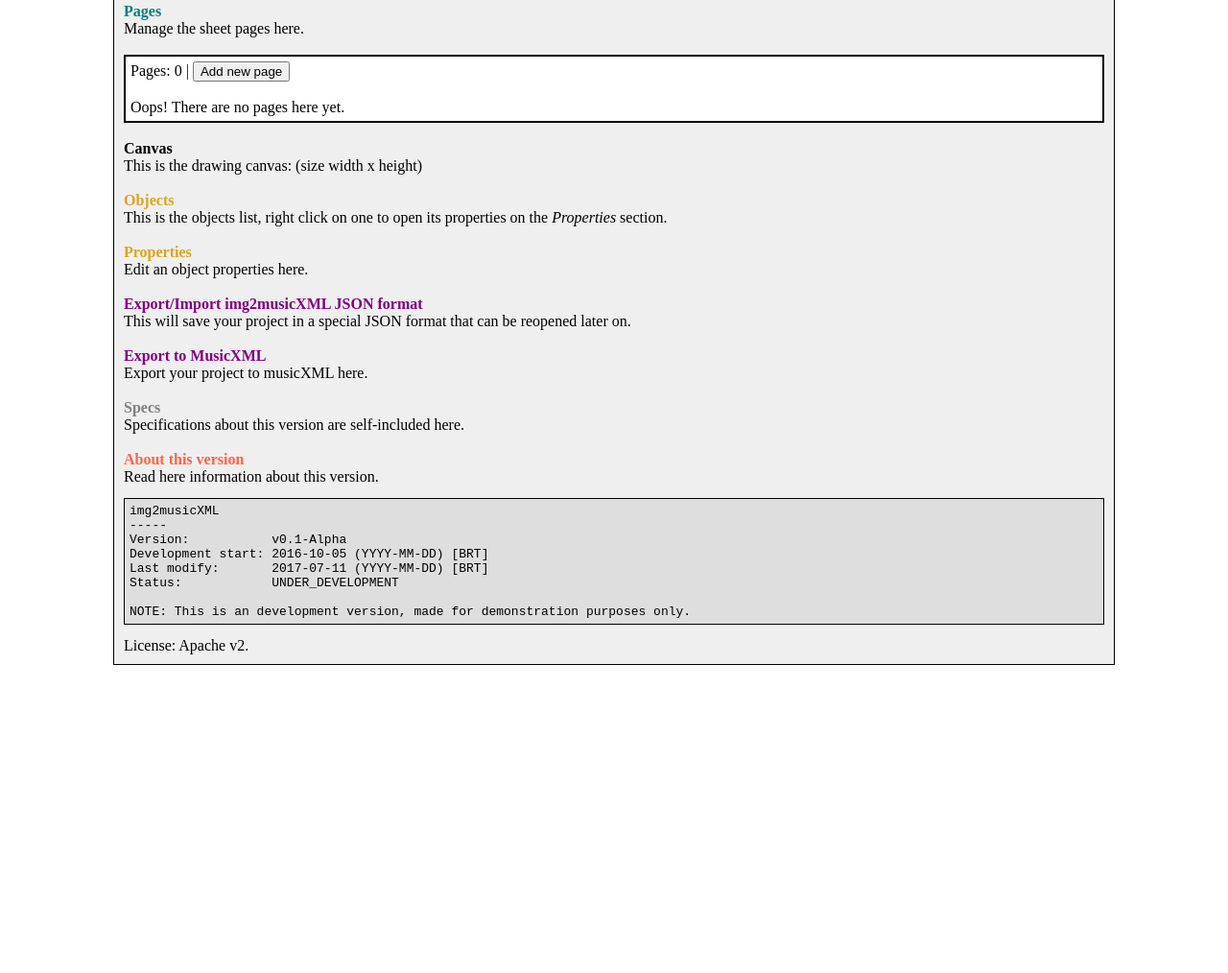
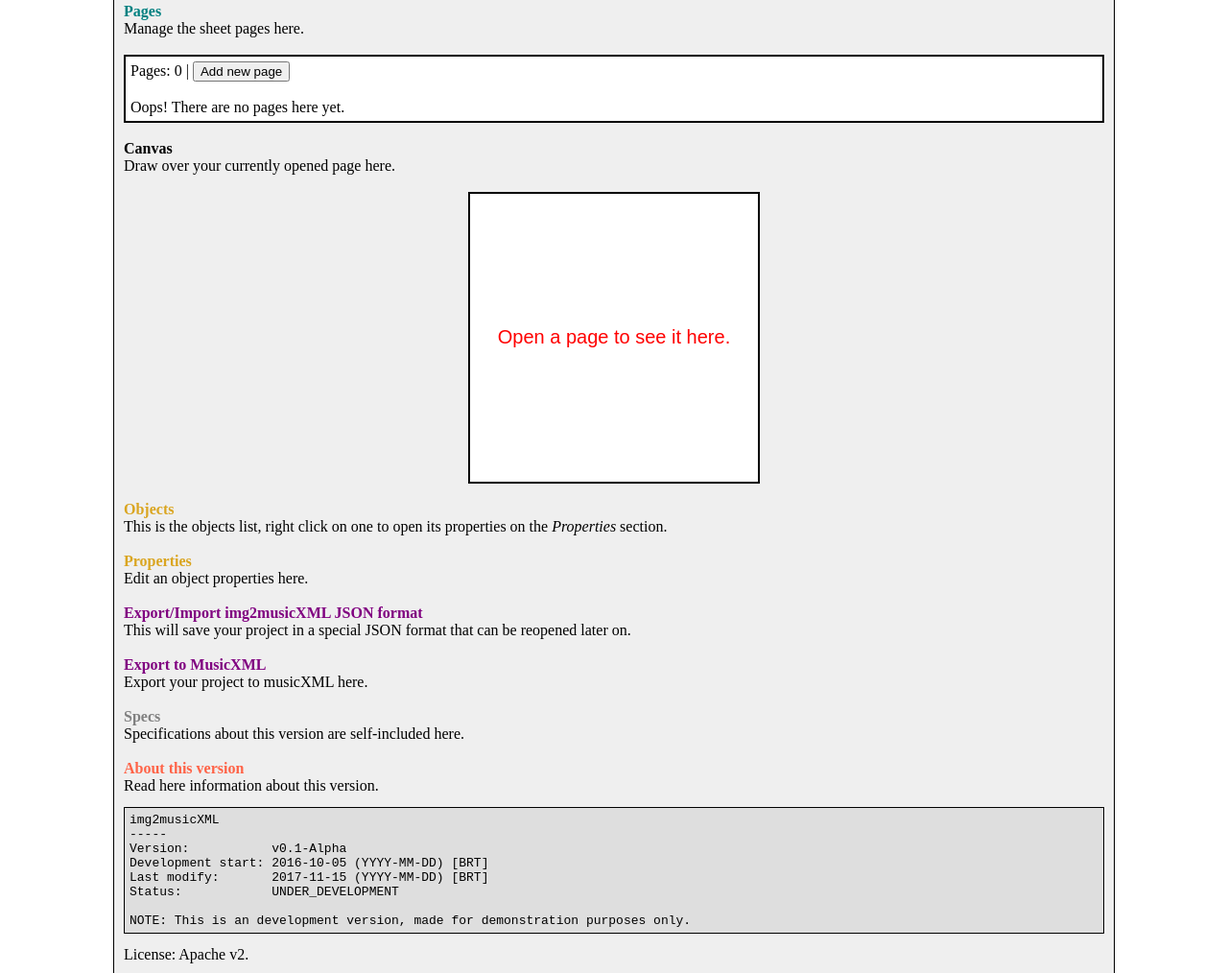
Before and after one commit to feikname/img2musicXML, a plain HTML site: page index.html in a window 1280 px wide. Shown: the part 407-1421 px from the top of the page at 96% size. Before the commit the page ends 1108 px from the top, so only its background shows below. Drawn offline with Linux system fonts and the light colour scheme.

Commit message:
Add the canvas element

```diff
--- a/index.html
+++ b/index.html
@@ -9,6 +9,7 @@
     <script src="js/i2mx_base.js" defer></script>
     <script src="js/i2mx_image_manager.js" defer></script>
     <script src="js/i2mx_page_manager.js" defer></script>
+    <script src="js/i2mx_drawing_canvas.js" defer></script>
     <script src="js/i2mx_loader.js" defer></script>
     <style>
         body {
@@ -107,6 +108,18 @@
             text-decoration: underline;
         }
 
+        #i2mx-canvas {
+            display: block;
+            border: 2px solid black;
+            background-color: white;
+            padding: 0;
+            margin: 0;
+            width: 300px;
+            height: 300px;
+            margin-left: auto;
+            margin-right: auto;
+        }
+
         pre {
             overflow-x: auto;
         }
@@ -156,8 +169,8 @@
 
     <div id="i2mx-image-manager" class="section">
         <div id="i2mx-img_mngr-visualize-image-div">
-            <img id="i2mx-img_mngr-current-image"></img>
-            <input type="submit" id="i2mx-img_mngr-hide-current-imade-btn" value="Hide"></input>
+            <img id="i2mx-img_mngr-current-image">
+            <input type="submit" id="i2mx-img_mngr-hide-current-imade-btn" value="Hide">
         </div>
 
         Add file(s): <input type="file" id="i2mx-img_mngr-file-input" accept="image/*" multiple> |
@@ -194,8 +207,14 @@
     <!-- Canvas -->
     <span>
         <strong style="color:black">Canvas</strong><br>
-        This is the drawing canvas: (size width x height)
+        Draw over your currently opened page here.
     </span><br>
+
+    <br>
+
+    <canvas id="i2mx-canvas" width="300" height="300">
+        It seems your browser does not support the canvas element.
+    </canvas>
 
     <br>
 
--- a/js/i2mx_base.js
+++ b/js/i2mx_base.js
@@ -14,7 +14,7 @@
     this.version_minor = 0;
     this.version_patch = 0;
 
-    this.lastModification = "2017-07-11"; // YYYY-MM-DD
+    this.lastModification = "2017-11-15"; // YYYY-MM-DD
 });
 
 // @TODO: Cache system?
@@ -62,4 +62,10 @@
         var id = "i2mx-page_mngr-add-new-page-btn";
         return document.getElementById(id);
     };
+
+    // "Canvas"
+    this.drawingCanvas = function() {
+        var id = "i2mx-canvas";
+        return document.getElementById(id);
+    }
 });
--- /dev/null
+++ b/js/i2mx_drawing_canvas.js
@@ -0,0 +1,26 @@
+/*
+#
+# i2mx_drawing_canvas.js - v0.1-Alpha
+# Apache v2 License
+#
+*/
+
+window.i2mx.DrawingCanvas = new (function() {
+    this.ctx = null;
+
+    this.event = {};
+
+    this.render = function() {
+        this.ctx.font = '20px Arial';
+        this.ctx.fillStyle = 'red';
+        this.ctx.textAlign = 'center';
+        this.ctx.textBaseline = 'middle';
+        this.ctx.fillText('Open a page to see it here.', 150, 150);
+    }
+
+    this.load = function() {
+        this.ctx = i2mx.Elements.drawingCanvas().getContext('2d');
+
+        this.render();
+    };
+});
--- a/js/i2mx_loader.js
+++ b/js/i2mx_loader.js
@@ -12,6 +12,7 @@
     // Load sections
     i2mx.ImageManager.load();
     i2mx.PageManager.load();
+    i2mx.DrawingCanvas.load();
 }
 
 window.addEventListener("load", i2mx.load);
```
